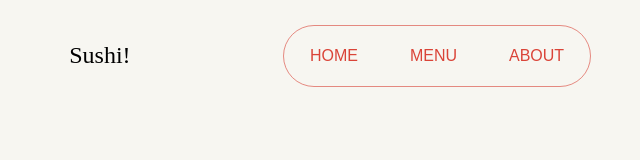
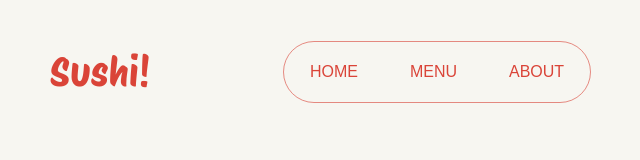
Before and after one commit to Belayne/restaurant-page, a website built with webpack: page src/index.html in a window 1280 px wide. Shown: the whole page, without its empty margins (203-843 px from the left). Built offline with nearby package versions, Linux system fonts and the light colour scheme.

Commit message:
Add header style

```diff
--- /dev/null
+++ b/src/header.css
@@ -0,0 +1,46 @@
+@font-face {
+    font-family: 'ProtestRiot';
+    src: url(./fonts/ProtestRiot-Regular.ttf) format('opentype');
+}
+
+:root {
+    --navtext-clr: #DA4438;
+    --navborder-clr: #da43389a;
+    --nametext-clr: #DA4438;
+}
+
+header {
+    display: grid;
+    grid-template-columns: 1fr 1fr 1fr;
+    width: 80%;
+    justify-content: center;
+    justify-items: center;
+    align-items: center;
+}
+
+header p {
+    font-family: 'ProtestRiot';
+    font-size: 40px;
+    color: var(--nametext-clr);
+}
+
+nav {
+    display: flex;
+    flex-direction: row;
+    gap: 40px;
+    padding: 20px;
+    align-items: center;
+    border: 1px solid var(--navborder-clr);
+    border-radius: 40px;
+}
+
+nav button {
+    color: var(--navtext-clr);
+    font-size: 16px;
+    text-transform: uppercase;
+}
+
+nav button:hover {
+    cursor: pointer;
+    text-decoration: underline;
+}
--- a/src/index.js
+++ b/src/index.js
@@ -1 +1,2 @@
-import './style.css'
+import './style.css';
+import './header.css'
--- a/src/style.css
+++ b/src/style.css
@@ -1,7 +1,7 @@
+
+
 :root {
     --bgr-clr: #f7f6f1;
-    --navtext-clr: #DA4438;
-    --navborder-clr: #da43389a;
 }
 
 *, *::before, *::after {
@@ -20,40 +20,4 @@ body {
     display: flex;
     justify-content: center;
     background-color: var(--bgr-clr);
-    padding-top: 10px;
 }
-
-
-header {
-    display: grid;
-    grid-template-columns: 1fr 1fr 1fr;
-    width: 80%;
-    justify-content: center;
-    justify-items: center;
-    align-items: center;
-}
-
-header p {
-    font-size: 24px;
-}
-
-nav {
-    display: flex;
-    flex-direction: row;
-    gap: 40px;
-    padding: 20px;
-    align-items: center;
-    border: 1px solid var(--navborder-clr);
-    border-radius: 40px;
-}
-
-nav button {
-    color: var(--navtext-clr);
-    font-size: 16px;
-    text-transform: uppercase;
-}
-
-nav button:hover {
-    cursor: pointer;
-    text-decoration: underline;
-}
--- a/webpack.common.js
+++ b/webpack.common.js
@@ -17,7 +17,11 @@ module.exports = {
             {
                 test: /\.(png|svg|jpg|jpeg|gif)$/i,
                 type: 'asset/resource',
-            }
+            },
+            {
+                test: /\.(woff|woff2|eot|ttf|otf)$/i,
+                type: 'asset/resource',
+              },
         ]
     },
     plugins: [
```
Also changed, not shown: src/fonts/ProtestRiot-Regular.ttf (added).
